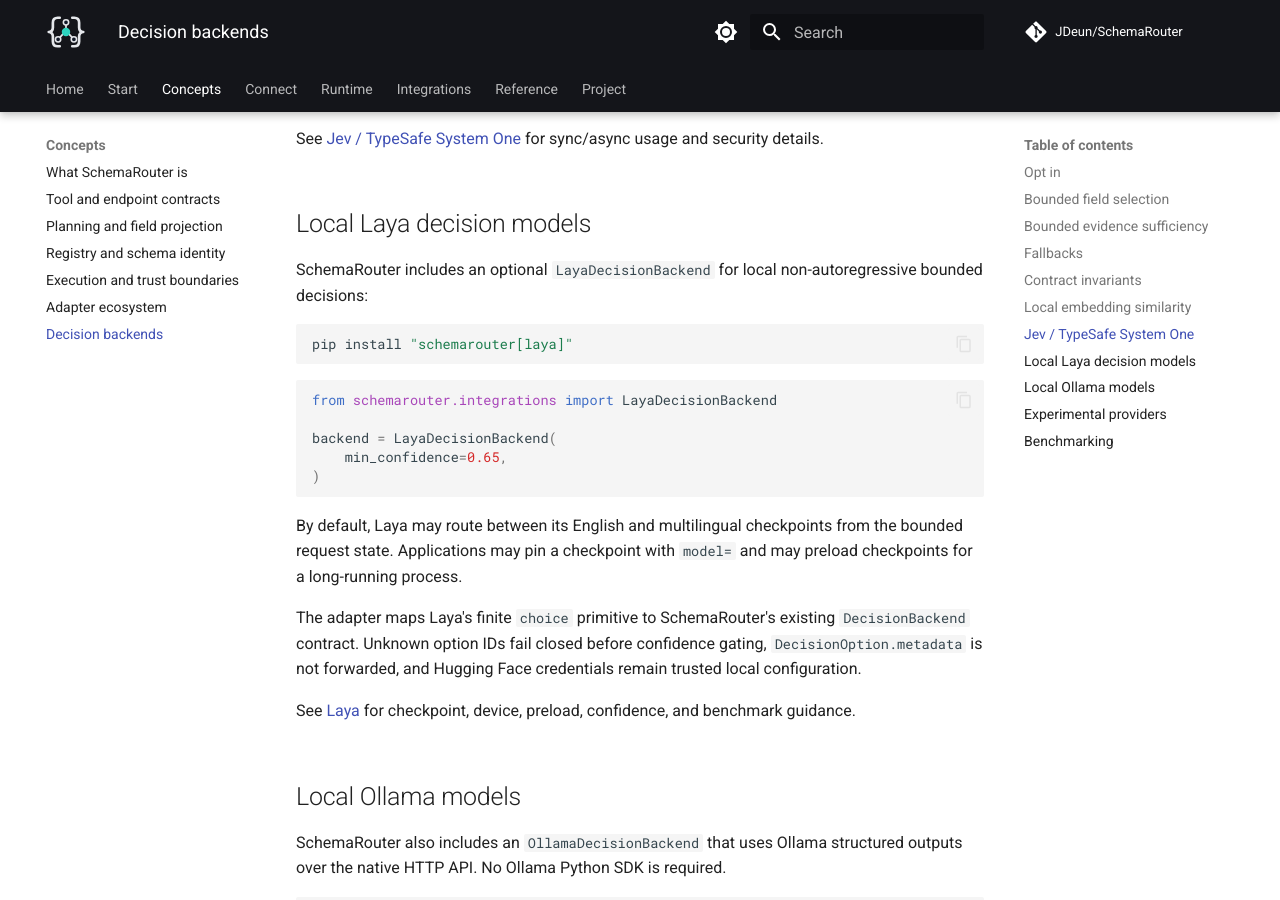
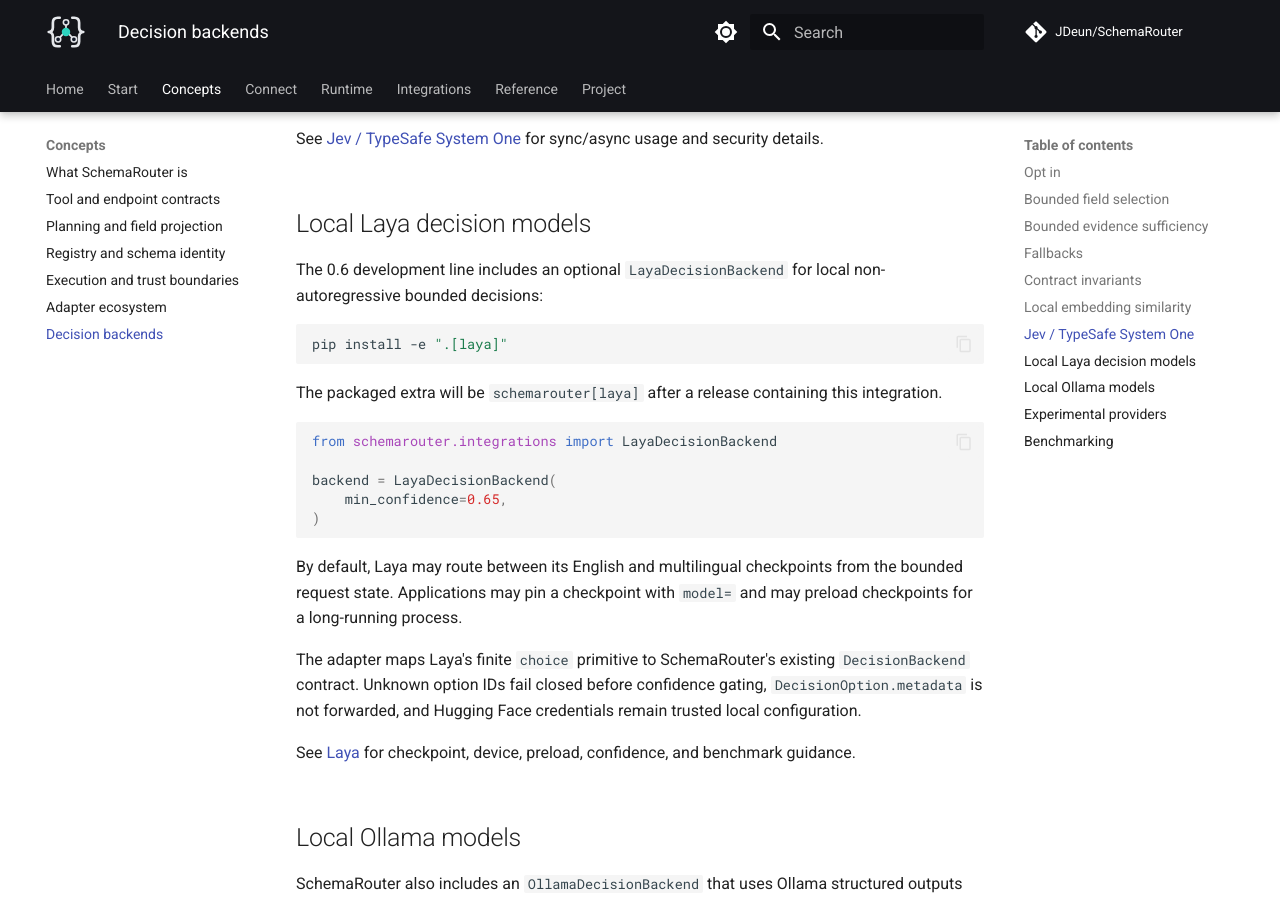
Before and after one commit to JDeun/SchemaRouter, an MkDocs documentation site: the page built from docs/concepts/decision-backends.md, in a window 1280 px wide and 900 px high, scrolled down 4250 px. Built offline with MkDocs 1.6.1 and Material for MkDocs 9.7.7, drawn with Linux system fonts in a browser that asks for light colours; comment, search, counter and statistics services are not loaded.

Commit message:
docs: clarify Laya development install

````diff
--- a/docs/concepts/decision-backends.md
+++ b/docs/concepts/decision-backends.md
@@ -181,12 +181,14 @@
 
 ## Local Laya decision models
 
-SchemaRouter includes an optional `LayaDecisionBackend` for local non-autoregressive bounded
-decisions:
+The 0.6 development line includes an optional `LayaDecisionBackend` for local non-autoregressive
+bounded decisions:
 
 ```bash
-pip install "schemarouter[laya]"
+pip install -e ".[laya]"
 ```
+
+The packaged extra will be `schemarouter[laya]` after a release containing this integration.
 
 ```python
 from schemarouter.integrations import LayaDecisionBackend
````
